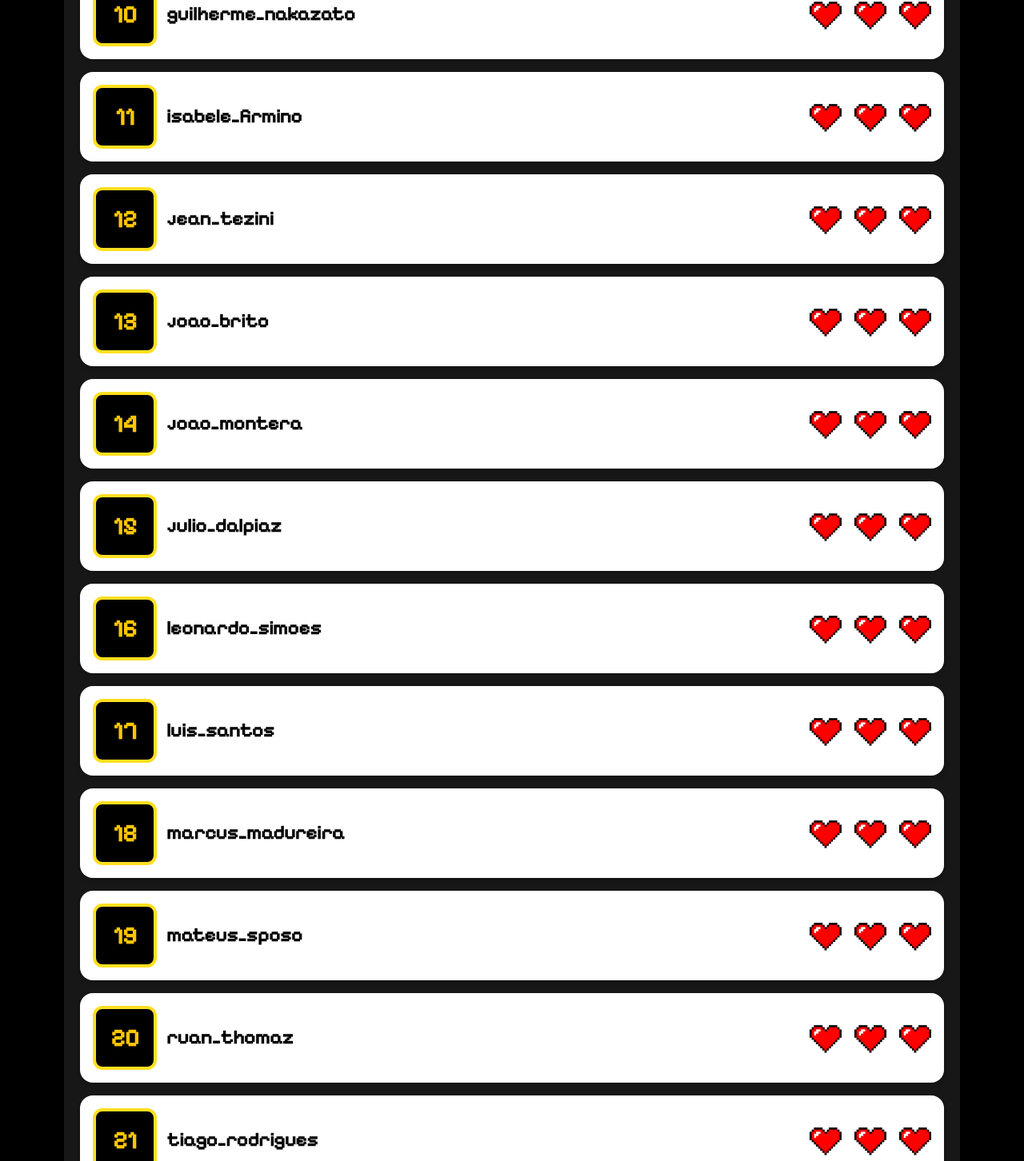
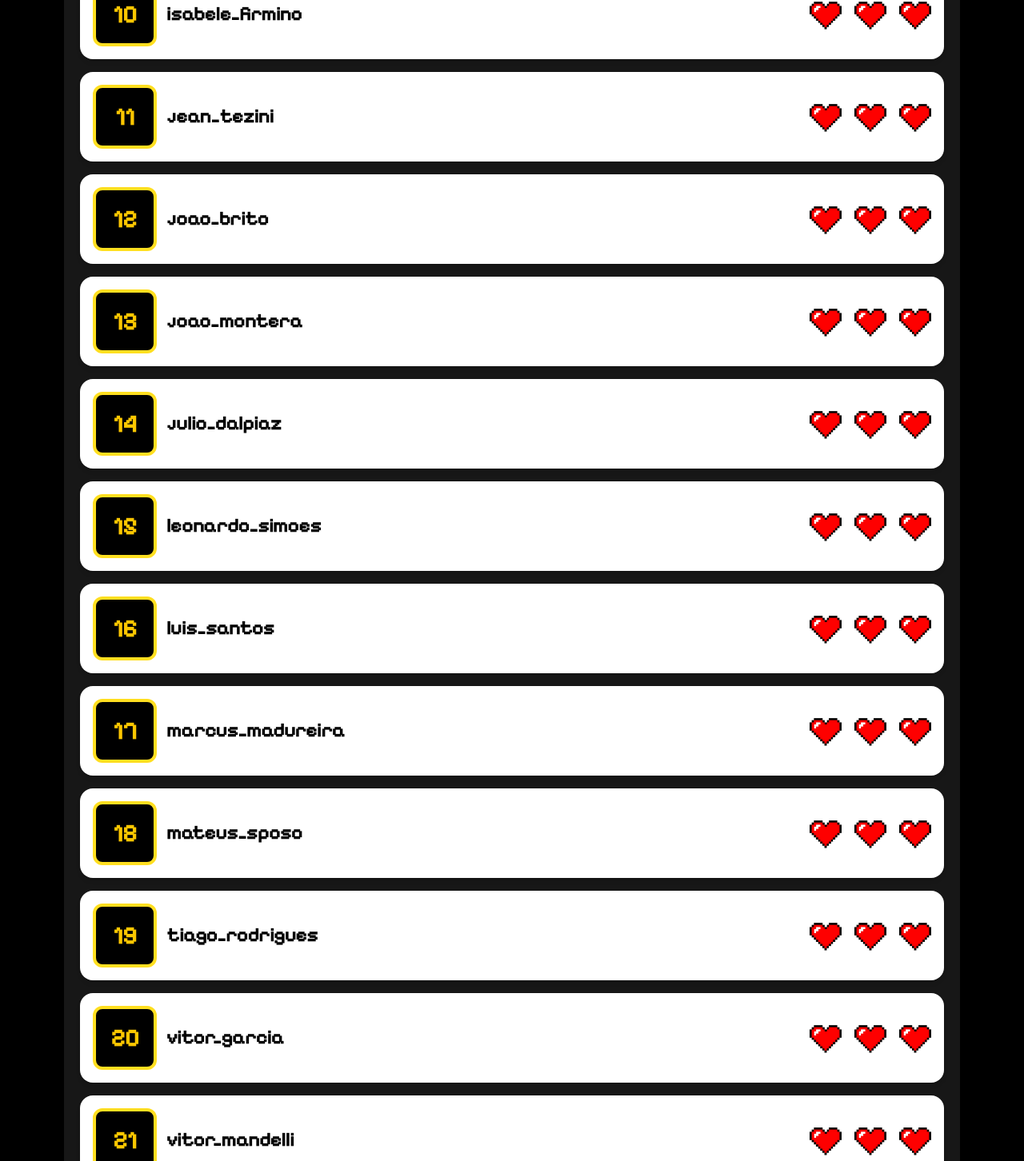
Before and after one commit to Mega-Jr-Git/mega-leaderboard, a React (Vite) app: page / in a window 1280 px wide. Shown: the part 2010-3462 px from the top of the page at 80% size. Built offline with nearby package versions, Linux system fonts and the light colour scheme.

Commit message:
Atualização do leadboard depois que todos os membros saíram

```diff
--- a/src/data/players.js
+++ b/src/data/players.js
@@ -5,23 +5,21 @@ const players = [
   { id: 4, name: "mateus_sposo", heart: 3 },
   { id: 5, name: "joao_montera", heart: 3 },
   { id: 6, name: "marcus_madureira", heart: 3 },
-  { id: 7, name: "ruan_thomaz", heart: 3 },
-  { id: 8, name: "joao_brito", heart: 3 },
-  { id: 9, name: "bruno_mazarin", heart: 3 },
-  { id: 10, name: "vitor_garcia", heart: 3 },
-  { id: 11, name: "jean_tezini", heart: 3 },
-  { id: 12, name: "luis_santos", heart: 3 },
-  { id: 13, name: "isabele_firmino", heart: 3 },
-  { id: 14, name: "antonio_castro", heart: 3 },
-  { id: 15, name: "julio_dalpiaz", heart: 3 },
-  { id: 16, name: "arthur_cacciatore", heart: 3 },
-  { id: 17, name: "tiago_rodrigues", heart: 3 },
-  { id: 18, name: "eduarda_moretto", heart: 3 },
-  { id: 19, name: "leonardo_simoes", heart: 3 },
-  { id: 20, name: "guilherme_nakazato", heart: 3 },
-  { id: 21, name: "vitor_mandelli", heart: 3 },
-  { id: 22, name: "gabriel_santos", heart: 3 },
-  { id: 23, name: "felipe_rosa", heart: 3 },
+  { id: 7, name: "joao_brito", heart: 3 },
+  { id: 8, name: "bruno_mazarin", heart: 3 },
+  { id: 9, name: "vitor_garcia", heart: 3 },
+  { id: 10, name: "jean_tezini", heart: 3 },
+  { id: 11, name: "luis_santos", heart: 3 },
+  { id: 12, name: "isabele_firmino", heart: 3 },
+  { id: 13, name: "antonio_castro", heart: 3 },
+  { id: 14, name: "julio_dalpiaz", heart: 3 },
+  { id: 15, name: "arthur_cacciatore", heart: 3 },
+  { id: 16, name: "tiago_rodrigues", heart: 3 },
+  { id: 17, name: "eduarda_moretto", heart: 3 },
+  { id: 18, name: "leonardo_simoes", heart: 3 },
+  { id: 19, name: "vitor_mandelli", heart: 3 },
+  { id: 20, name: "gabriel_santos", heart: 3 },
+  { id: 21, name: "felipe_rosa", heart: 3 },
 ];
 
 export default players;
```
